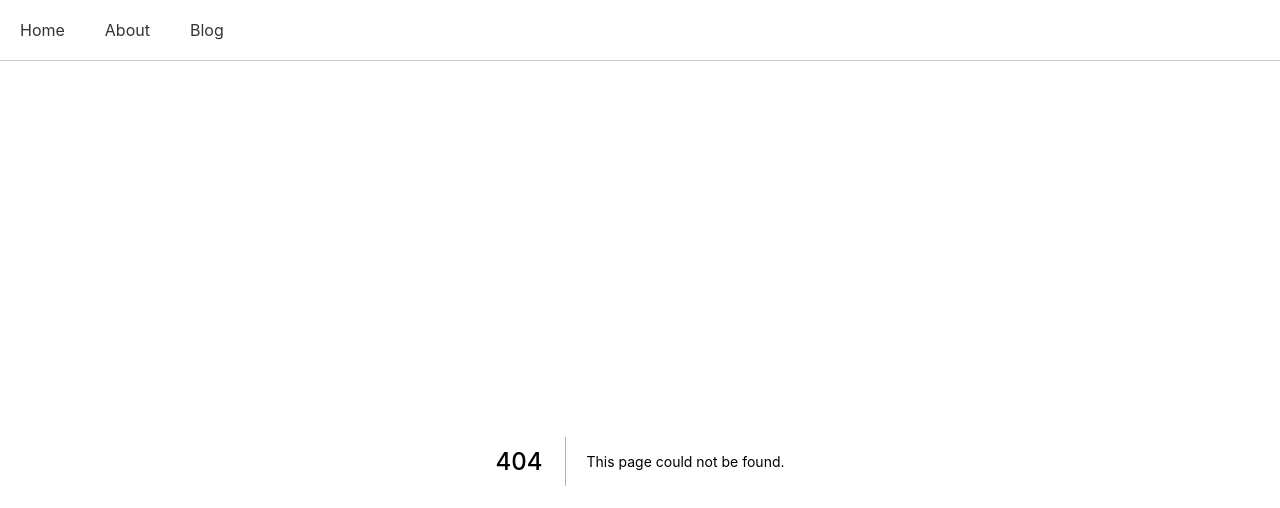
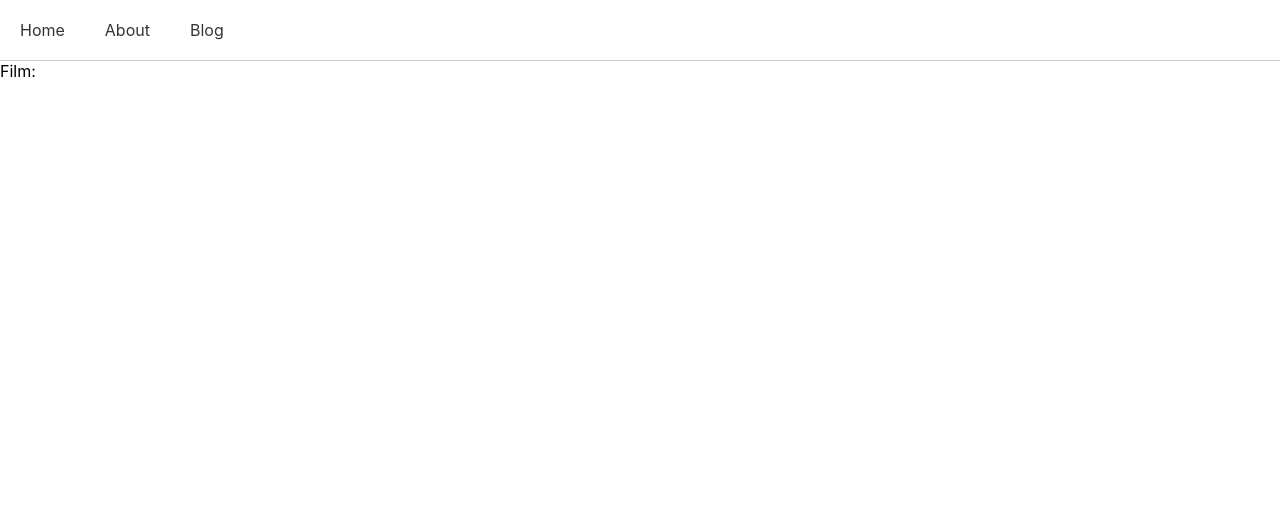
Before and after one commit to elcinp/nextjs-movie, a Next.js app: page /film in a window 1280 px wide. Before the commit this address had no page. Shown: the top 508 px of the page. Built offline with nearby package versions, Linux system fonts and the light colour scheme.

Commit message:
film page added

```diff
--- /dev/null
+++ b/pages/film/index.js
@@ -0,0 +1,8 @@
+import { useRouter } from "next/router";
+
+export default function Film(){
+    const router = useRouter()
+    const {url} = router.query
+
+    return <p>Film: {url}</p>
+}
```
Also changed, not shown: pages/index.js (+18 -24 lines).
